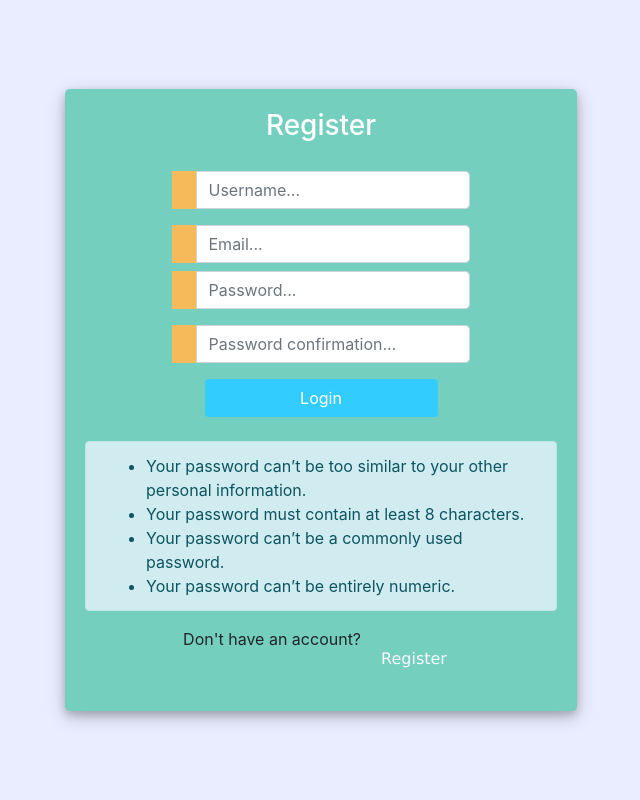
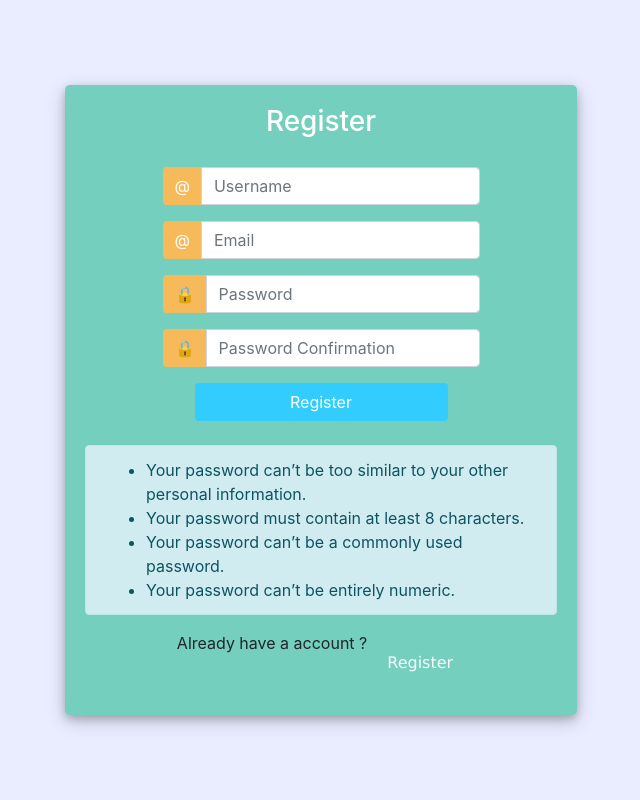
Before and after one commit to odedtep/to-do, a Django app: page /register/ in a window 1280 px wide. Shown: the part 64-864 px from the top of the page, without its empty margins (319-959 px from the left). Run offline with Django 5.2, Linux system fonts and the light colour scheme; data that the repository does not hold is empty; some libraries are stand-ins or nearby versions.

Commit message:
final update for register and login

```diff
--- a/events/models.py
+++ b/events/models.py
@@ -51,6 +51,7 @@ class Event(models.Model):
     visibility = models.CharField(max_length=10, choices=EVENT_VISIBILITY_CHOICES, default=PUBLIC)
     payment_type = models.CharField(max_length=20, choices=PAYMENT_TYPE_CHOICES, default=NO_PAYMENT)
     payment_amount = models.DecimalField(max_digits=10, decimal_places=2, blank=True, null=True, default=0)
+    participants = models.ManyToManyField(User, related_name='participated_events', blank=True)
 
     def __str__(self):
         return self.title if self.title else "Unnamed Event"
--- a/events/templates/event_detail.html
+++ b/events/templates/event_detail.html
@@ -18,6 +18,7 @@
     - {{ event.end_time }}
     {% endif %}
 </p>
+ <p>Number of Participants: {{ participants }}</p>
 
 <p><strong>Payment Type:</strong> {{ event.get_payment_type_display }}</p>
 
--- a/users2/Templates/register.html
+++ b/users2/Templates/register.html
@@ -1,7 +1,10 @@
 <!DOCTYPE html>
+<html lang="en">
 {% load static %}
 <head>
-    <title>Login</title>
+    <meta charset="UTF-8">
+    <meta name="viewport" content="width=device-width, initial-scale=1.0">
+    <title>Register</title>
     <link rel="stylesheet" href="https://stackpath.bootstrapcdn.com/bootstrap/4.1.3/css/bootstrap.min.css">
     <link rel="stylesheet" href="{% static 'css/styles.css' %}">
 </head>
@@ -19,41 +22,47 @@
             <form method="POST" action="">
                 {% csrf_token %}
                 <div class="input-group mb-3">
-                    <div class="input-group-append">
-                        <span class="input-group-text"></span>
+                    <div class="input-group-prepend">
+                        <span class="input-group-text">@</span>
                     </div>
-                    <input type="text" name="username" placeholder="Username..." class="form-control">
-                </div>
-                <div class="input-group mb-2">
-                    <div class="input-group-append">
-                        <span class="input-group-text"></span>
-                    </div>
-                    <input type="password" name="email" placeholder="Email..." class="form-control">
+                    <label for="username" class="sr-only">Username</label>
+                    <input type="text" id="username" name="username" placeholder="Username" class="form-control">
                 </div>
                 <div class="input-group mb-3">
-                    <div class="input-group-append">
-                        <span class="input-group-text"></span>
+                    <div class="input-group-prepend">
+                        <span class="input-group-text">@</span>
                     </div>
-                    <input type="text" name="username" placeholder="Password..." class="form-control">
+                    <label for="email" class="sr-only">Email</label>
+                    <input type="email" id="email" name="email" placeholder="Email" class="form-control">
                 </div>
                 <div class="input-group mb-3">
-                    <div class="input-group-append">
-                        <span class="input-group-text"></span>
+                    <div class="input-group-prepend">
+                        <span class="input-group-text">&#128274;</span>
                     </div>
-                    <input type="text" name="username" placeholder="Password confirmation..." class="form-control">
+                    <label for="password" class="sr-only">Password</label>
+                    <input type="password" id="password" name="password" placeholder="Password" class="form-control">
+                </div>
+                <div class="input-group mb-3">
+                    <div class="input-group-prepend">
+                        <span class="input-group-text">&#128274;</span>
+                    </div>
+                    <label for="password_confirmation" class="sr-only">Password Confirmation</label>
+                    <input type="password" id="password_confirmation" name="password_confirmation"
+                           placeholder="Password Confirmation" class="form-control">
                 </div>
 
                 <div class="d-flex justify-content-center mt-3 login_container">
-                    <input class="btn login_btn" type="submit" value="Login">
+                    <input class="btn login_btn" type="submit" value="Register">
                 </div>
             </form>
+        </div>
 
-        </div>
         {% if messages %}
             {% for message in messages %}
-            <div class="alert alert-{{ message.tags }}">{{ message }}</div>
+                <div class="alert alert-{{ message.tags }} mt-3">{{ message }}</div>
             {% endfor %}
         {% endif %}
+
         <div class="mt-4">
             <div class="alert alert-info">
                 <ul class="mb-0">
@@ -64,10 +73,10 @@
                 </ul>
             </div>
             <div class="d-flex justify-content-center links mt-3">
-                Don't have an account? <a href="{% url 'register' %}" class="ml-2">Register</a>
+               Already have a account ? <a href="{% url 'register' %}" class="ml-2">Register</a>
             </div>
-
         </div>
     </div>
 </div>
 </body>
+</html>
```
Also changed, not shown: events/views.py (+7 -2 lines), events/migrations/0002_remove_cartitem_date_event_participants_and_more.py (added). Lines whose indentation alone changed are shown as unchanged.
